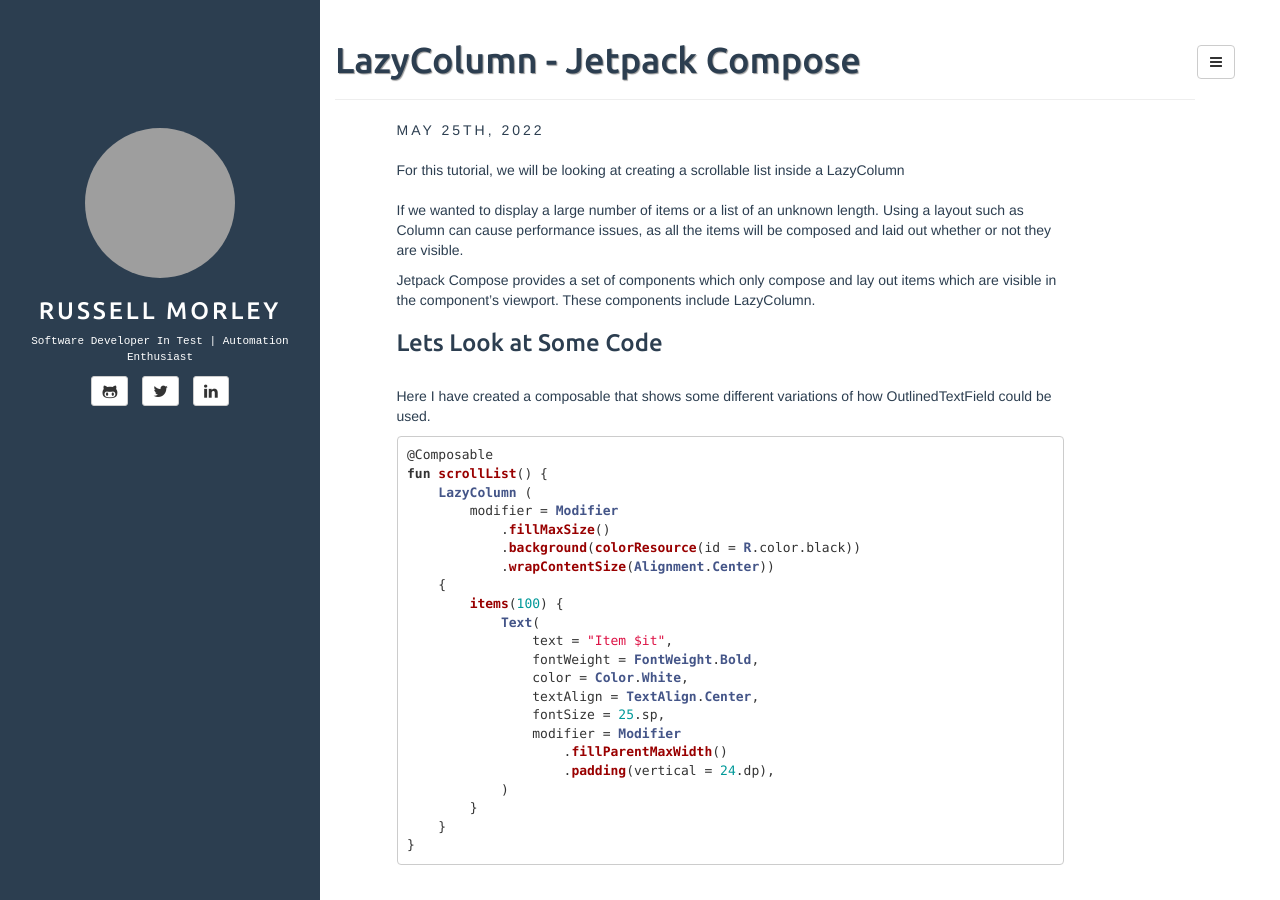
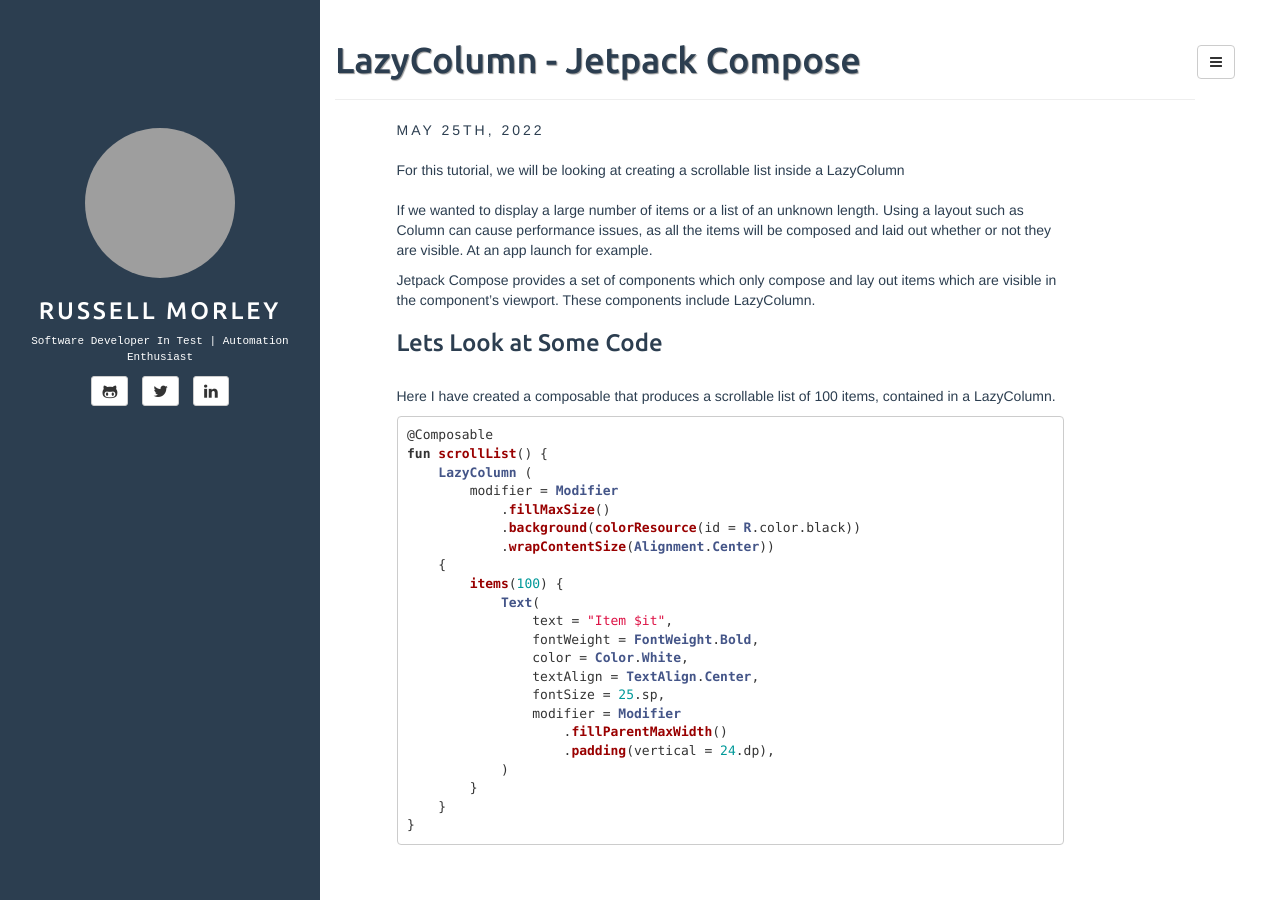
Before and after one commit to Rusty84/Rusty84.github.io, a Jekyll site: the page built from _posts/2022-05-25-lazyColumn.md, in a window 1280 px wide and 900 px high. Built offline with Jekyll 4.4.1, drawn with Linux system fonts in a browser that asks for light colours; comment, search, counter and statistics services are not loaded; grey boxes are pictures that could not be loaded.

Commit message:
Updated lc

````diff
--- a/_posts/2022-05-25-lazyColumn.md
+++ b/_posts/2022-05-25-lazyColumn.md
@@ -8,13 +8,13 @@
 ---
 For this tutorial, we will be looking at creating a scrollable list inside a LazyColumn<br>
 <br>
-If we wanted to display a large number of items or a list of an unknown length. Using a layout such as Column can cause performance issues, as all the items will be composed and laid out whether or not they are visible.
+If we wanted to display a large number of items or a list of an unknown length. Using a layout such as Column can cause performance issues, as all the items will be composed and laid out whether or not they are visible. At an app launch for example.
 
 Jetpack Compose provides a set of components which only compose and lay out items which are visible in the component’s viewport. These components include LazyColumn.
 <br>
 <h3>Lets Look at Some Code</h3>
 <br>
-Here I have created a composable that shows some different variations of how OutlinedTextField could be used.
+Here I have created a composable that produces a scrollable list of 100 items, contained in a LazyColumn.
 <br>
 ```kotlin
 @Composable
````
